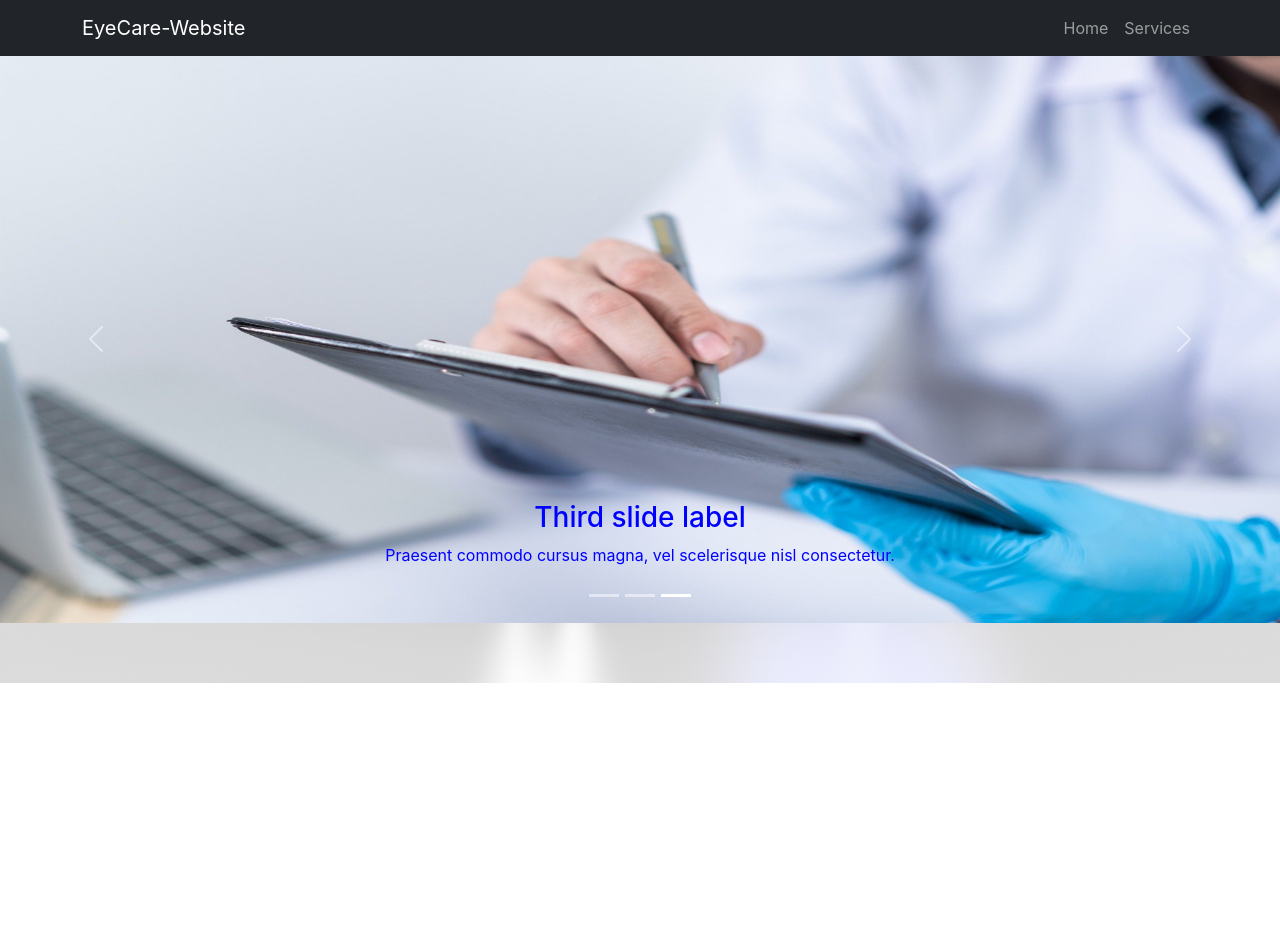
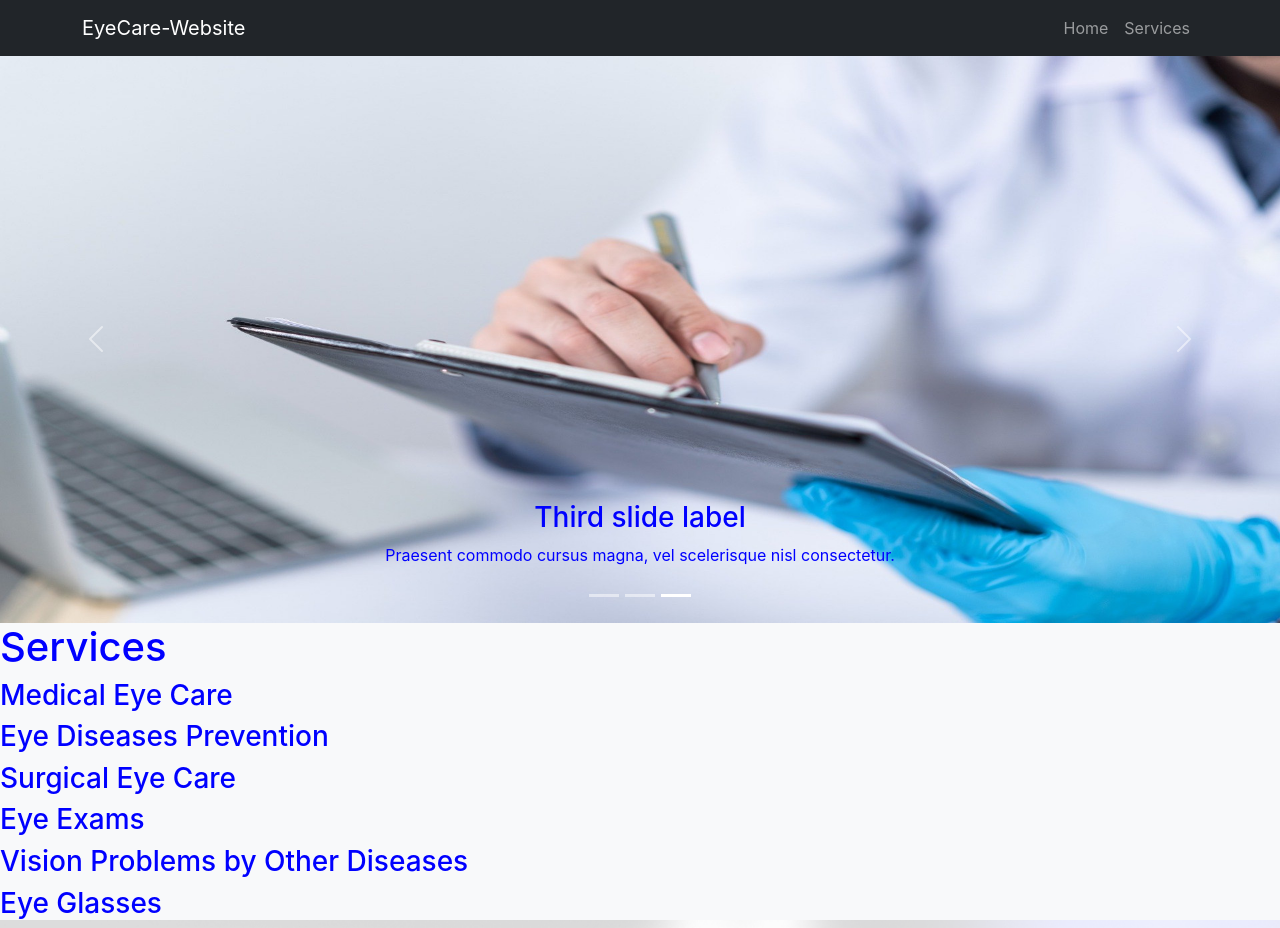
Before and after one commit to tr-folio/eyecare-website, a React (Create React App) app: page / in a window 1280 px wide. Before the commit the page ends 800 px from the top, so only its background shows below. Built offline with nearby package versions, Linux system fonts and the light colour scheme.

Commit message:
fake data loaded

```diff
--- /dev/null
+++ b/public/fakeServicesDb.json
@@ -0,0 +1,38 @@
+[
+    {
+        "id": 1,
+        "serviceName": "Medical Eye Care",
+        "description": "small description lore ipsum",
+        "img": ""
+    },
+    {
+        "id": 2,
+        "serviceName": "Eye Diseases Prevention",
+        "description": "small description lore ipsum",
+        "img": ""
+    },
+    {
+        "id": 3,
+        "serviceName": "Surgical Eye Care",
+        "description": "small description lore ipsum",
+        "img": ""
+    },
+    {
+        "id": 4,
+        "serviceName": "Eye Exams",
+        "description": "small description lore ipsum",
+        "img": ""
+    },
+    {
+        "id": 5,
+        "serviceName": "Vision Problems by Other Diseases",
+        "description": "small description lore ipsum",
+        "img": ""
+    },
+    {
+        "id": 6,
+        "serviceName": "Eye Glasses",
+        "description": "small description lore ipsum",
+        "img": ""
+    }
+]
--- a/src/Components/Home/Home.js
+++ b/src/Components/Home/Home.js
@@ -4,9 +4,13 @@ import './Home.css';
 import img1 from "../../Images/img1.jpg";
 import img2 from "../../Images/img2.jpg";
 import img3 from "../../Images/img3.jpg";
+import useFakeServiceDb from "../../Hooks/useFakeServicesDb";
+import Service from "../Service/Service";
 
 const Home = () => {
+    const services = useFakeServiceDb([]);
     return (
+        <>
         <Carousel>
             <Carousel.Item interval={1000}>
                 <img
@@ -42,6 +46,16 @@ const Home = () => {
                 </Carousel.Caption>
             </Carousel.Item>
         </Carousel>
+        <div className="bg-light">
+            <h1>Services</h1>
+            {
+                services.map(service => <Service
+                    key={service.id}
+                    service={service}
+                ></Service>)
+            }
+        </div>
+        </>
     );
 }
 
--- a/src/Components/NotFound/NotFound.css
+++ b/src/Components/NotFound/NotFound.css
@@ -1,5 +1,5 @@
 body {
-    background-image: url('../../Images/sign-g2c837337c_1920.png');
+    background-image: url('../../Images/not-found.png');
     background-size: cover;
     background-repeat: no-repeat;
 }
--- /dev/null
+++ b/src/Components/Service/Service.js
@@ -0,0 +1,12 @@
+import React from "react";
+
+const Service = (props) => {
+    const service = props.service;
+    return (
+        <div>
+            <h3>{service.serviceName}</h3>
+        </div>
+    );
+}
+
+export default Service;
--- /dev/null
+++ b/src/Context/FakeServiceProvider.js
@@ -0,0 +1,5 @@
+import React from "react";
+
+const FakeServiceProvider = () => {
+
+}
--- /dev/null
+++ b/src/Hooks/useFakeServicesDb.js
@@ -0,0 +1,13 @@
+import React, { useEffect, useState } from "react";
+
+const useFakeServiceDb = () => {
+    const [services, setServices] = useState([]);
+    useEffect(() => {
+        fetch('./fakeServicesDb.json')
+        .then(res => res.json())
+        .then(data => setServices(data));
+    }, []);
+    return services;
+}
+
+export default useFakeServiceDb;
```
Also changed, not shown: src/Images/not-found.png (renamed from src/Images/sign-g2c837337c_1920.png).
